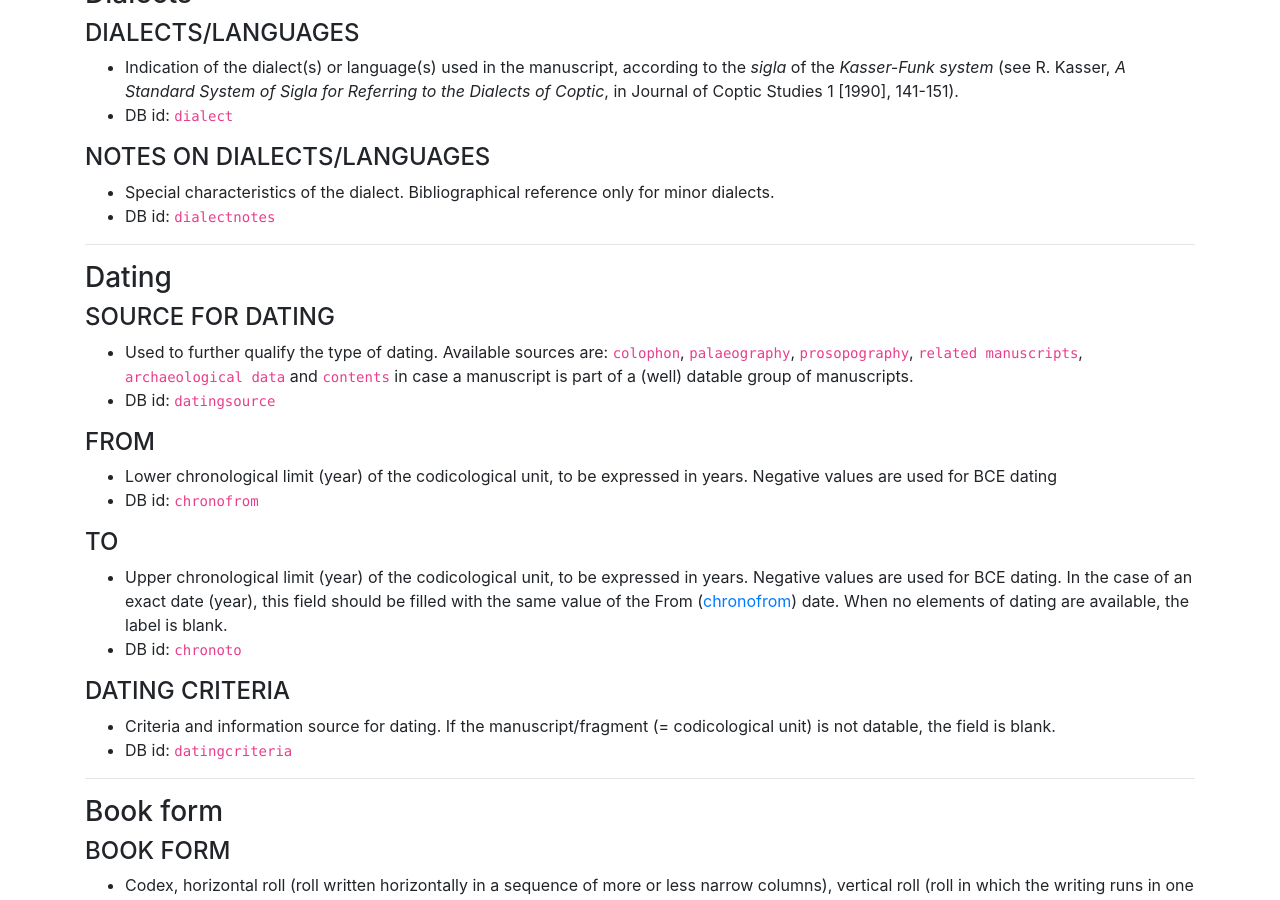
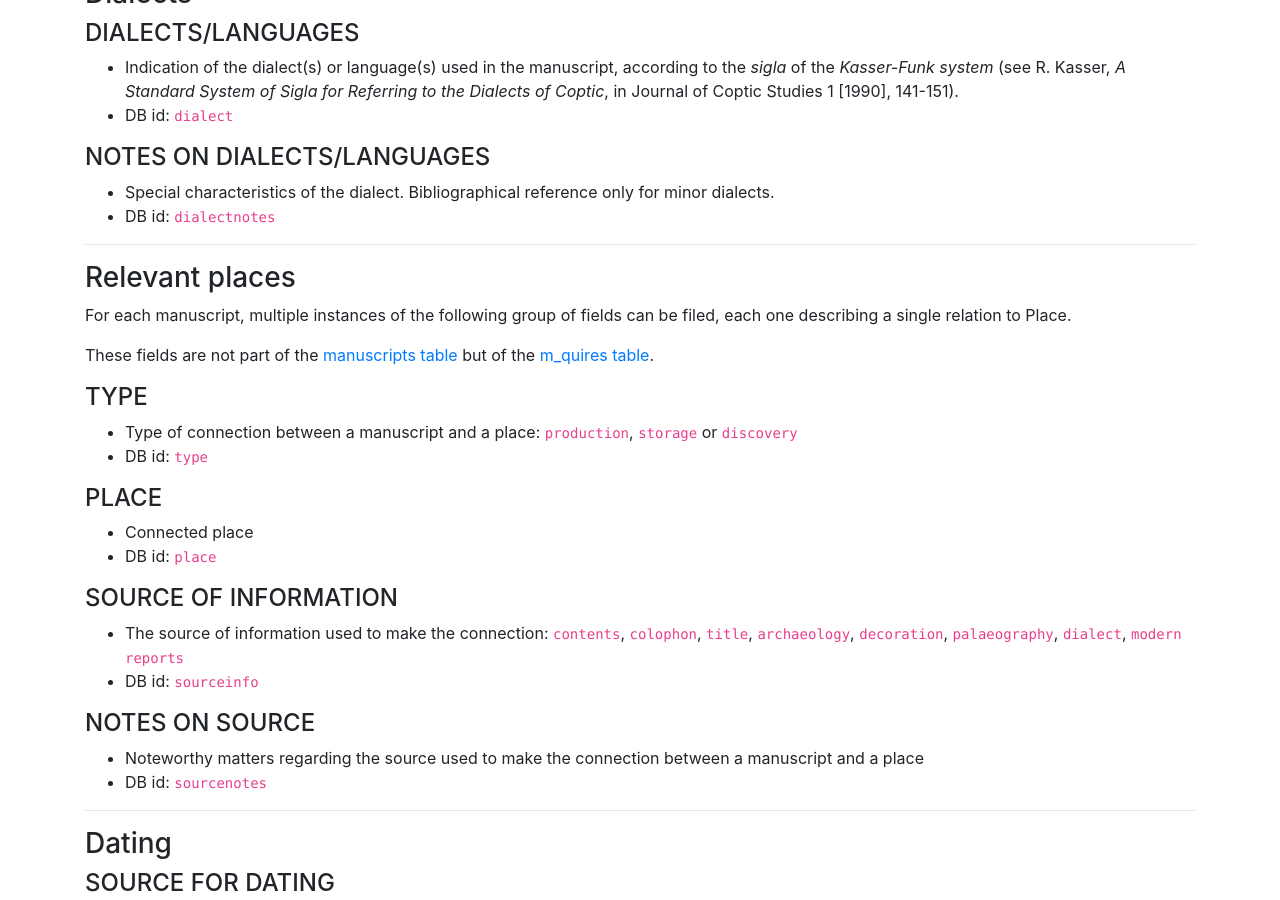
Before and after one commit to paths-erc/docs, a Jekyll site: the page built from handbook/manuscripts.md, in a window 1280 px wide and 900 px high, scrolled down 2695 px. Built offline with Jekyll 4.4.1, drawn with Linux system fonts in a browser that asks for light colours; nearby versions of some CDN libraries.

Commit message:
Aded info on Relevant places

```diff
--- a/handbook/manuscripts.md
+++ b/handbook/manuscripts.md
@@ -96,6 +96,31 @@ These fields are not part of the [manuscripts table](/schema/manuscript) but of
 #### NOTES ON DIALECTS/LANGUAGES
 - Special characteristics of the dialect. Bibliographical reference only for minor dialects.
 - DB id: `dialectnotes`
+
+---
+
+### Relevant places
+
+For each manuscript, multiple instances of the following group of fields can be filed,
+each one describing a single relation to Place.
+
+These fields are not part of the [manuscripts table](/schema/manuscripts) but of the [m_quires table](/schema/m_msplaces).
+
+#### TYPE
+- Type of connection between a manuscript and a place: `production`, `storage` or `discovery`
+- DB id: `type`
+
+#### PLACE
+- Connected place
+- DB id: `place`
+
+#### SOURCE OF INFORMATION
+- The source of information used to make the connection: `contents`, `colophon`, `title`, `archaeology`, `decoration`, `palaeography`, `dialect`, `modern reports`
+- DB id: `sourceinfo`
+
+#### NOTES ON SOURCE
+- Noteworthy matters regarding the source used to make the connection between a manuscript and a place
+- DB id: `sourcenotes`
 
 ---
 
@@ -257,11 +282,11 @@ For each manuscript, multiple instances of the following group of fields can be
 
 These fields are not part of the [manuscripts table](/schema/manuscripts) but of the [m_quires table](/schema/m_quires).
 
-#### 	QUIRE NO.
+#### QUIRE NO.
 - Modern number assigned to the quire
 - DB id: `quireno`
 
-#### 	QUIRE LAYOUT
+#### QUIRE LAYOUT
 - Schematic representation of the quire layout obtained by means of an *ad hoc*-elaborated tool (quireMatrix by J. Bogdani, DOI: [10.5281/zenodo.1453362](http://dx.doi.org/10.5281/zenodo.1453362), working demo: [https://paths-erc.github.io/quireMatrix/](https://paths-erc.github.io/quireMatrix/)): a dependency-less software to visualise in the browser the layout of quires, using a highly intuitive notation system. The software is written in vanilla javascript and can be run in every browser. The code is available for download at PAThs' official GitHub repository: [https://github.com/paths-erc/quireMatrix](https://github.com/paths-erc/quireMatrix) and is released with MIT License.
 - DB id: `quirelayout`
 
```
